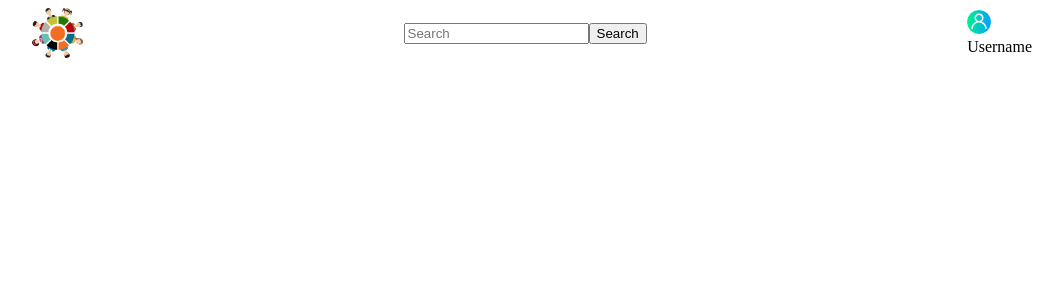
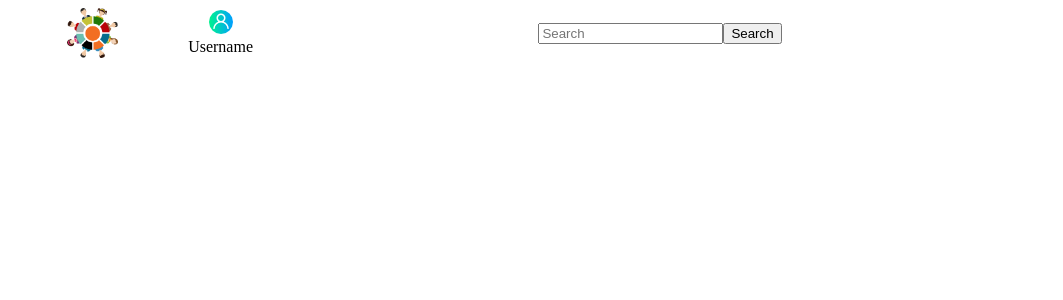
Before and after one commit to erdem-muhammed/Final-Project, a Vue app in the folder frontend/: page /#/user in a window 1280 px wide. Shown: the top 300 px of the page, without its empty margins (108-1171 px from the left). Built offline with nearby package versions, Linux system fonts and the light colour scheme.

Commit message:
change order

```diff
--- a/frontend/src/components/header.vue
+++ b/frontend/src/components/header.vue
@@ -2,14 +2,19 @@
     <div class="header">
         <div class="wrapper">
             <div class="menu">
-                <img src="../assets/emblem.png" class="logoImg">
+                <div class="profileImg">
+                    <img src="../assets/emblem.png" class="logoImg">
+                    <div>
+                        <img src="../assets/user.png">
+                        <div>Username</div>
+                    </div>
+                </div>
                 <div class="searchBox">
                     <input type="text" placeholder="Search">
                     <input type="submit" value="Search">
                 </div>
-                <div class="profile">
-                    <img src="../assets/user.png">
-                    <div>Username</div>
+                <div class="navbar">
+                    <img src="" alt="">
                 </div>
             </div>
         </div>
@@ -36,7 +41,18 @@ export default {
     align-items: center;
     justify-content: space-between;
 }
-
+.profileImg
+{
+    width: 20vw;
+    display: flex;
+    align-items: center;
+    justify-content: space-around;
+}
+.profileImg:first-child
+{
+    text-align: center;
+    cursor: pointer;
+}
 .logoImg
 {
     width: 4vw;
```
